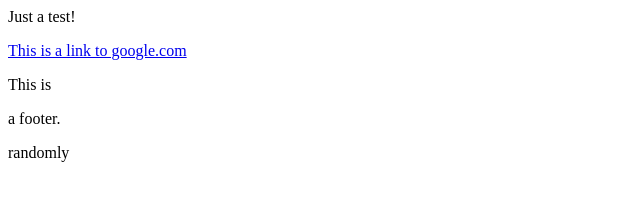
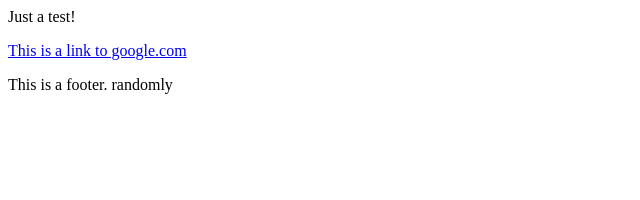
Before and after one commit to m-a-h-a/RomanNumerals_Kata, a plain HTML site: page index.html in a window 1280 px wide. Shown: the whole page, without its empty margins (0-640 px from the left). Drawn offline with Linux system fonts and the light colour scheme.

Commit message:
footer edited

```diff
--- a/index.html
+++ b/index.html
@@ -8,9 +8,7 @@
         <a href="https://www.google.com/">This is a link to google.com</a>
 
         <footer>
-            <p>This is</p>
-            <p>a footer.</p>
-            <p>randomly</p>
+            <p>This is a footer. randomly</p>
         </footer>
     </body>
 </html>
```
